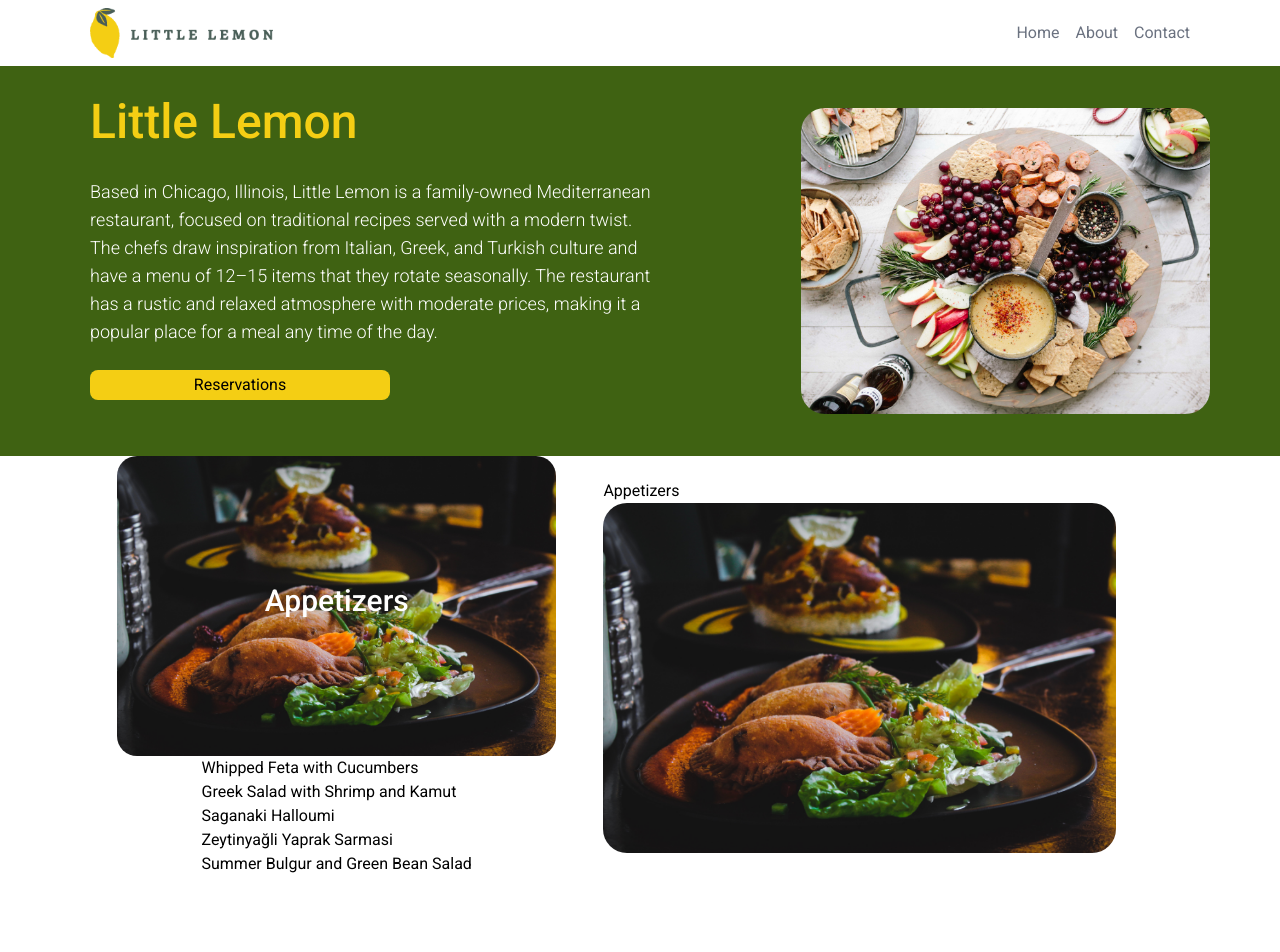
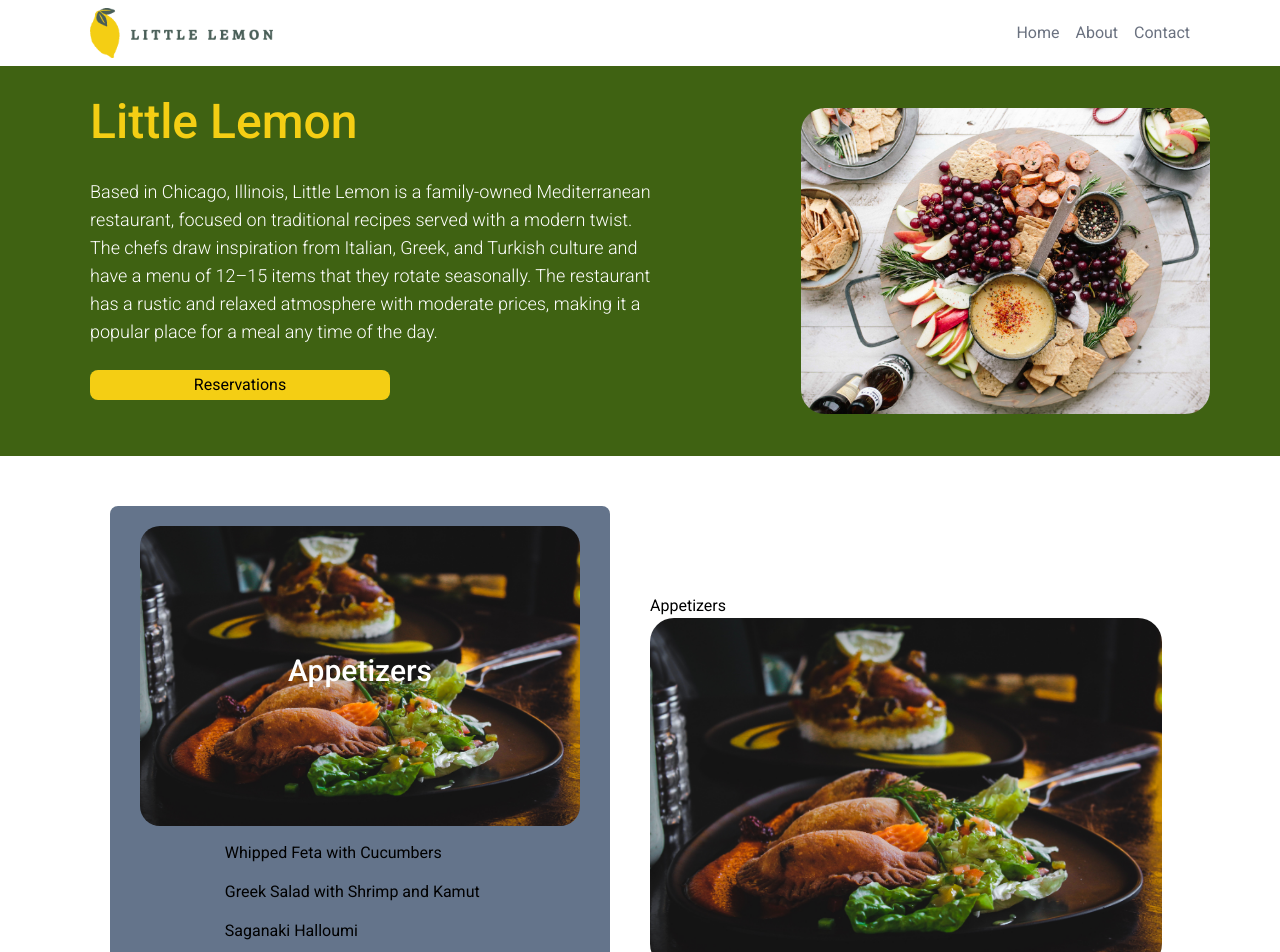
Before and after one commit to kingkwongsta/coursera-capstone-little-lemon, a React (Create React App) app: page / in a window 1280 px wide. Shown: the top 952 px of the page. Before the commit the page ends 876 px from the top, so only its background shows below. Built offline with nearby package versions, Linux system fonts and the light colour scheme.

Commit message:
create card around each item

```diff
--- a/src/pages/menu.jsx
+++ b/src/pages/menu.jsx
@@ -11,8 +11,8 @@ const appetizer = [
 
 function Menu() {
   return (
-    <div className="flex flex-row items-center px-[70px]">
-      <div className="apps flex-auto ">
+    <div className="flex flex-row items-center px-[70px] mt-[50px]">
+      <div className="apps flex-auto bg-slate-500 max-w-[500px] p-5 mx-10 rounded-lg">
         <div className="relative flex justify-center">
           <img
             className="rounded-[20px] flex-shrink-0 max-h-[300px]"
@@ -26,7 +26,11 @@ function Menu() {
         <div className="menu-items flex justify-center">
           <ul>
             {appetizer.map((item, index) => {
-              return <li key={index}>{item}</li>;
+              return (
+                <li key={index} className="my-[15px]">
+                  {item}
+                </li>
+              );
             })}
           </ul>
         </div>
```
